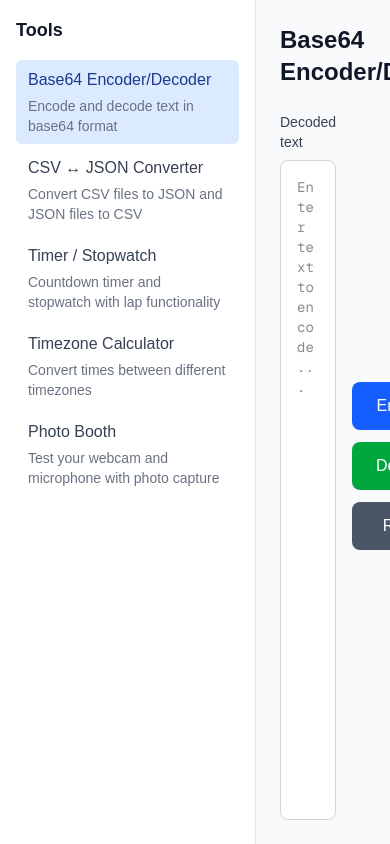
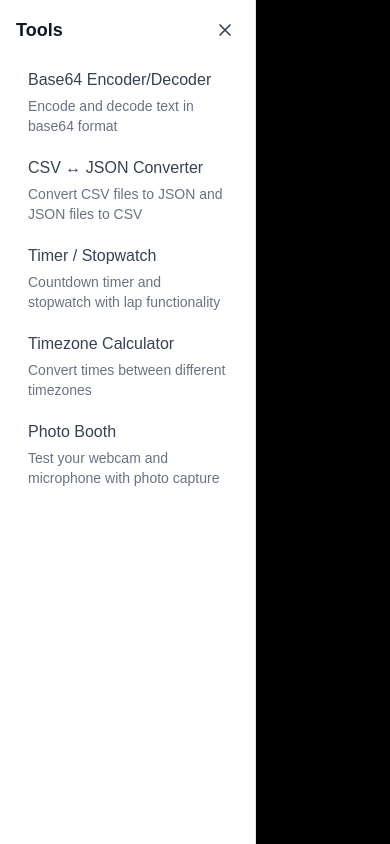
Before and after one commit to jeethsuresh/tools, a Next.js app: page / in a window 390 px wide. Both pictures are taken after a click on the button "Toggle menu". Built offline with nearby package versions, Linux system fonts and the light colour scheme.

Commit message:
mobile view for sidebar

```diff
--- a/app/page.tsx
+++ b/app/page.tsx
@@ -7,16 +7,55 @@ import { getAllToolMetadata, getToolById } from "@/tools/registry";
 
 export default function Home() {
   const [activeToolId, setActiveToolId] = useState<string | null>(null);
+  const [isMobileMenuOpen, setIsMobileMenuOpen] = useState(false);
   const toolsMetadata = getAllToolMetadata();
   const activeTool = activeToolId ? getToolById(activeToolId) : null;
   const ActiveToolComponent = activeTool?.component;
 
+  const handleToolSelect = (toolId: string) => {
+    setActiveToolId(toolId);
+    setIsMobileMenuOpen(false); // Close mobile menu when tool is selected
+  };
+
   return (
-    <div className="flex h-screen">
+    <div className="flex h-screen relative">
+      {/* Hamburger Menu Button - Always visible on mobile */}
+      <button
+        onClick={() => setIsMobileMenuOpen(!isMobileMenuOpen)}
+        className="md:hidden fixed top-4 left-4 z-50 p-2 rounded-md bg-white dark:bg-gray-900 border border-gray-200 dark:border-gray-800 shadow-lg hover:bg-gray-100 dark:hover:bg-gray-800 transition-colors"
+        aria-label="Toggle menu"
+      >
+        <svg
+          className="w-6 h-6 text-gray-900 dark:text-gray-100"
+          fill="none"
+          strokeLinecap="round"
+          strokeLinejoin="round"
+          strokeWidth="2"
+          viewBox="0 0 24 24"
+          stroke="currentColor"
+        >
+          {isMobileMenuOpen ? (
+            <path d="M6 18L18 6M6 6l12 12" />
+          ) : (
+            <path d="M4 6h16M4 12h16M4 18h16" />
+          )}
+        </svg>
+      </button>
+
+      {/* Mobile Overlay */}
+      {isMobileMenuOpen && (
+        <div
+          className="md:hidden fixed inset-0 bg-black bg-opacity-50 z-40"
+          onClick={() => setIsMobileMenuOpen(false)}
+        />
+      )}
+
       <Sidebar
         tools={toolsMetadata}
         activeToolId={activeToolId}
-        onToolSelect={setActiveToolId}
+        onToolSelect={handleToolSelect}
+        isMobileMenuOpen={isMobileMenuOpen}
+        onCloseMobileMenu={() => setIsMobileMenuOpen(false)}
       />
       <DetailPane>
         {ActiveToolComponent ? (
--- a/components/Sidebar.tsx
+++ b/components/Sidebar.tsx
@@ -6,19 +6,55 @@ interface SidebarProps {
   tools: ToolMetadata[];
   activeToolId: string | null;
   onToolSelect: (toolId: string) => void;
+  isMobileMenuOpen?: boolean;
+  onCloseMobileMenu?: () => void;
 }
 
 export default function Sidebar({
   tools,
   activeToolId,
   onToolSelect,
+  isMobileMenuOpen = false,
+  onCloseMobileMenu,
 }: SidebarProps) {
   return (
-    <aside className="w-64 border-r border-gray-200 dark:border-gray-800 bg-white dark:bg-gray-900 h-screen overflow-y-auto">
+    <aside
+      className={`
+        fixed md:static
+        top-0 left-0
+        w-64 h-screen
+        border-r border-gray-200 dark:border-gray-800
+        bg-white dark:bg-gray-900
+        overflow-y-auto
+        z-50 md:z-auto
+        transform transition-transform duration-300 ease-in-out
+        ${isMobileMenuOpen ? "translate-x-0" : "-translate-x-full md:translate-x-0"}
+      `}
+    >
       <div className="p-4">
-        <h2 className="text-lg font-semibold mb-4 text-gray-900 dark:text-gray-100">
-          Tools
-        </h2>
+        <div className="flex items-center justify-between mb-4">
+          <h2 className="text-lg font-semibold text-gray-900 dark:text-gray-100">
+            Tools
+          </h2>
+          {/* Close button for mobile */}
+          <button
+            onClick={onCloseMobileMenu}
+            className="md:hidden p-1 rounded-md hover:bg-gray-100 dark:hover:bg-gray-800 text-gray-700 dark:text-gray-300"
+            aria-label="Close menu"
+          >
+            <svg
+              className="w-5 h-5"
+              fill="none"
+              strokeLinecap="round"
+              strokeLinejoin="round"
+              strokeWidth="2"
+              viewBox="0 0 24 24"
+              stroke="currentColor"
+            >
+              <path d="M6 18L18 6M6 6l12 12" />
+            </svg>
+          </button>
+        </div>
         <nav className="space-y-1">
           {tools.map((tool) => (
             <button
```
